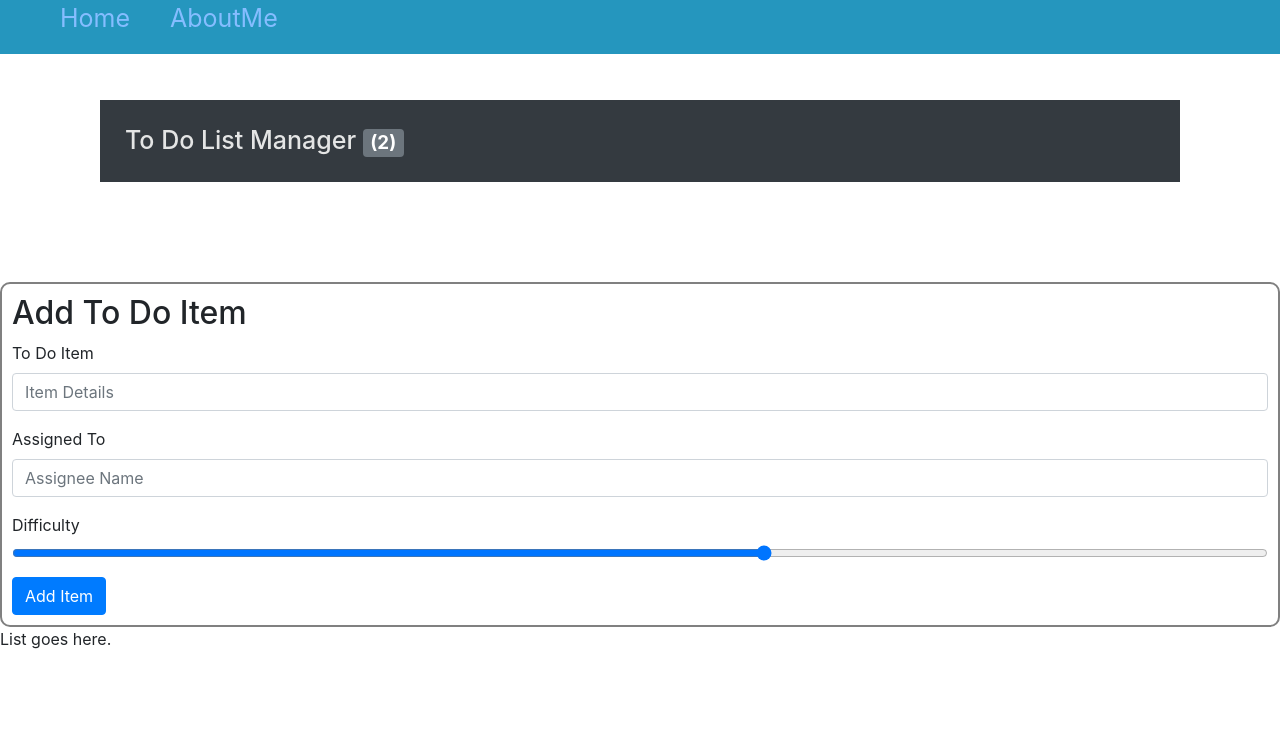
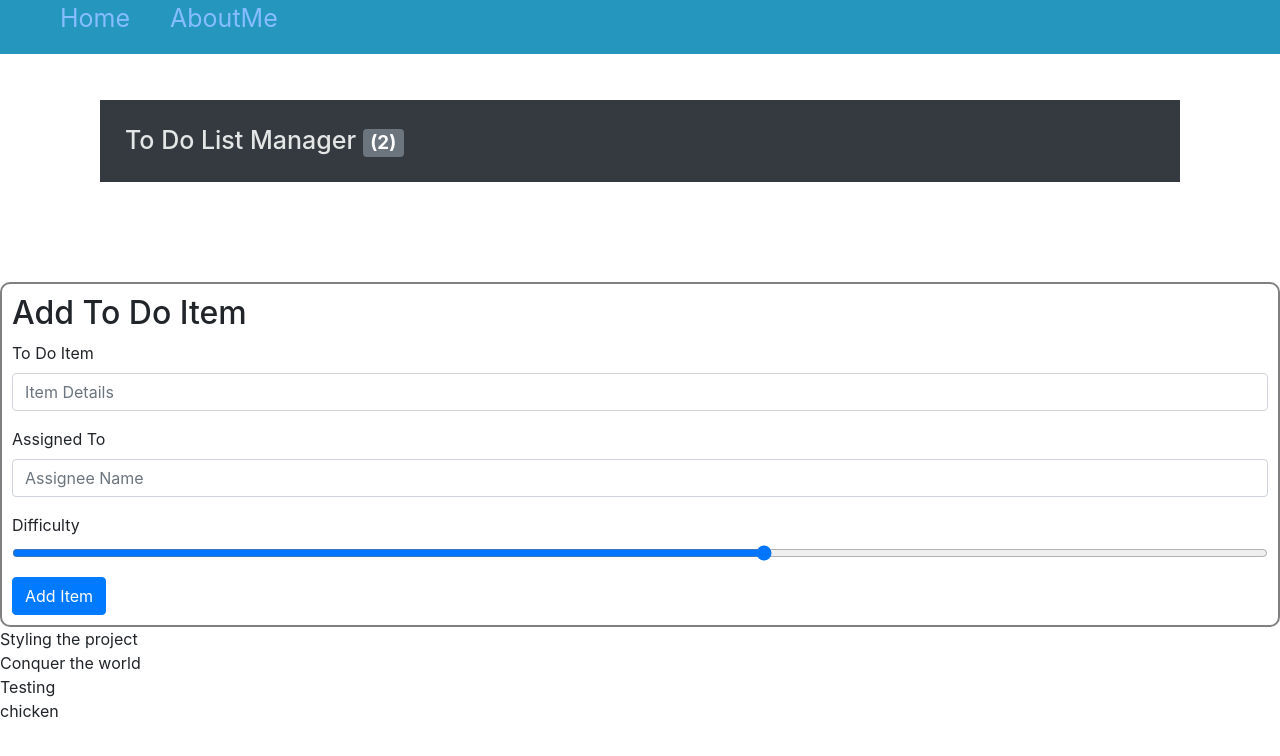
Before and after one commit to jmcia2020/ReactToDo, a React (Create React App) app: page / in a window 1280 px wide. Shown: the top 756 px of the page. Built offline with nearby package versions, Linux system fonts and the light colour scheme.

Commit message:
Add some todos

```diff
--- a/src/ToDoList.js
+++ b/src/ToDoList.js
@@ -1,6 +1,41 @@
+const list = [
+    {
+        "id": 37,
+        "title": "Styling the project",
+        "difficulty": 4,
+        "assignedTo": "Francesco",
+        "completed": false
+      },
+      {
+        "id": 38,
+        "title": "Conquer the world",
+        "difficulty": 1,
+        "assignedTo": "Francesco",
+        "completed": false
+      },
+      {
+        "id": 45,
+        "title": "Testing",
+        "difficulty": 4,
+        "assignedTo": "Keith",
+        "completed": false
+      },
+      {
+        "id": 46,
+        "title": "chicken",
+        "difficulty": 5,
+        "assignedTo": null,
+        "completed": true
+      }
+];
+
 export default function ToDoList()
 {
     return (
-        <div>List goes here.</div>
+        <>
+            {list.map(item => (
+                <div>{item.title}</div>
+            ))}
+        </>
     )
 }
```
